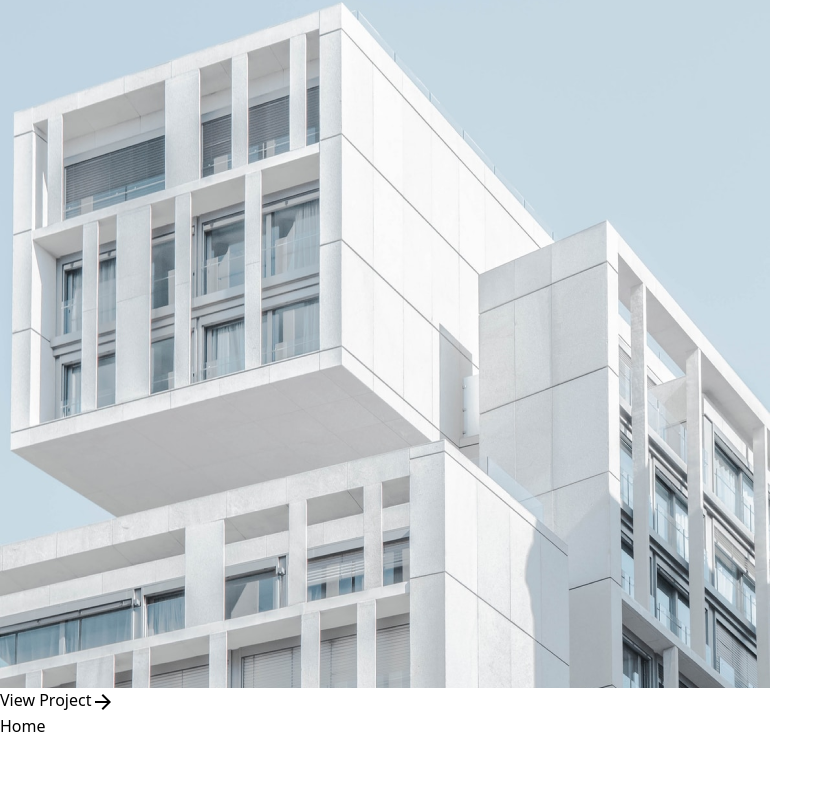
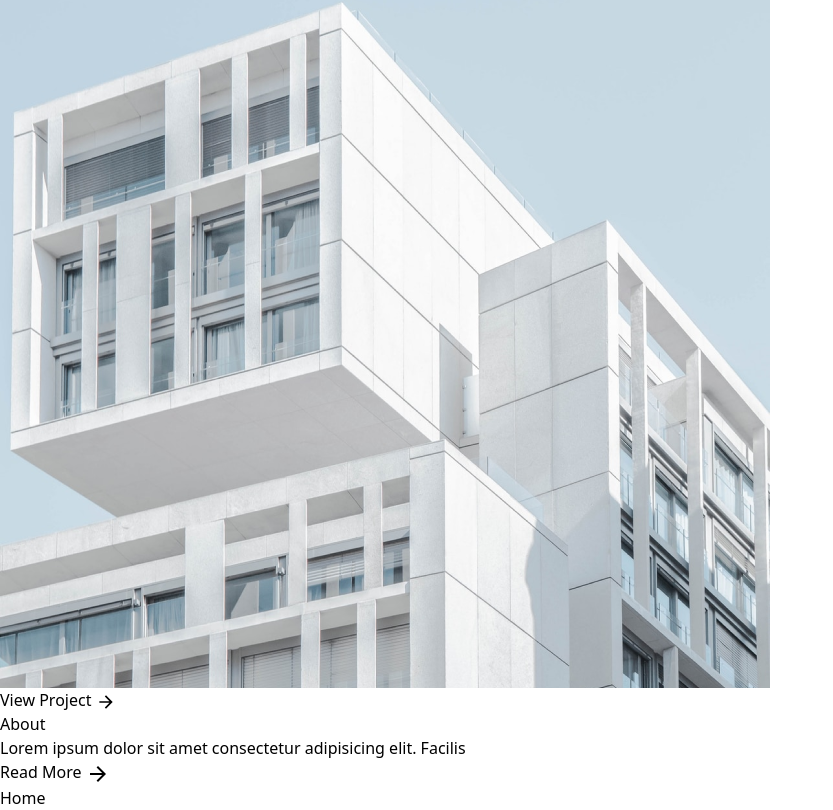
Before and after one commit to AbimanyuBP/arkitek, a React (Vite) app: page / in a window 1280 px wide. Shown: the part 434-1244 px from the top of the page, without its empty margins (0-833 px from the left). Before the commit the page ends 1172 px from the top, so only its background shows below. Built offline with nearby package versions, Linux system fonts and the light colour scheme.

Commit message:
Added about components not finished

```diff
--- /dev/null
+++ b/src/components/about/About.jsx
@@ -0,0 +1,19 @@
+import { ArrowForward } from '@mui/icons-material'
+import React from 'react'
+
+export default function About() {
+  return (
+    <div className="flex justify-center items-center">
+        <div className="bg-slate-300">
+            <div className=""></div>
+            <div className="">
+                <h1>About</h1>
+                <p>Lorem ipsum dolor sit amet consectetur adipisicing elit. Facilis</p>
+                <div className="">
+                    <h2>Read More <ArrowForward/></h2>
+                </div>
+            </div>
+        </div>
+    </div>
+  )
+}
--- a/src/components/hero/Hero.jsx
+++ b/src/components/hero/Hero.jsx
@@ -23,8 +23,8 @@ export default function Hero() {
         </div>
         <div className="flex-[4]">
             <img src="assets\projects\project_1.png" className="w-[800px] h-[700px] object-cover" alt="" />
-            <div className="bg-slate-500">
-                <h2>View Project<ArrowForwardIcon className="text-[black]"/></h2>
+            <div className="bg-white cursor-pointer w-[200px] h-[50px] relative bottom-[50px] flex items-center">
+                <h2 className="ml-[20px]">View Project <ArrowForwardIcon className="text-[black]" fontSize="small"/></h2>
             </div>
         </div>
     </div>
--- a/src/pages/home/Home.jsx
+++ b/src/pages/home/Home.jsx
@@ -1,12 +1,14 @@
 import React from 'react'
 import Navbar from '../../components/navbar/Navbar'
 import Hero from '../../components/hero/Hero'
+import About from '../../components/about/About'
 
 export default function Home() {
   return (
     <>
     <Navbar/>
     <Hero/>
+    <About/>
     Home
     </>
   )
```
Also changed, not shown: public/assets/projects/project_5.jpg (added).
